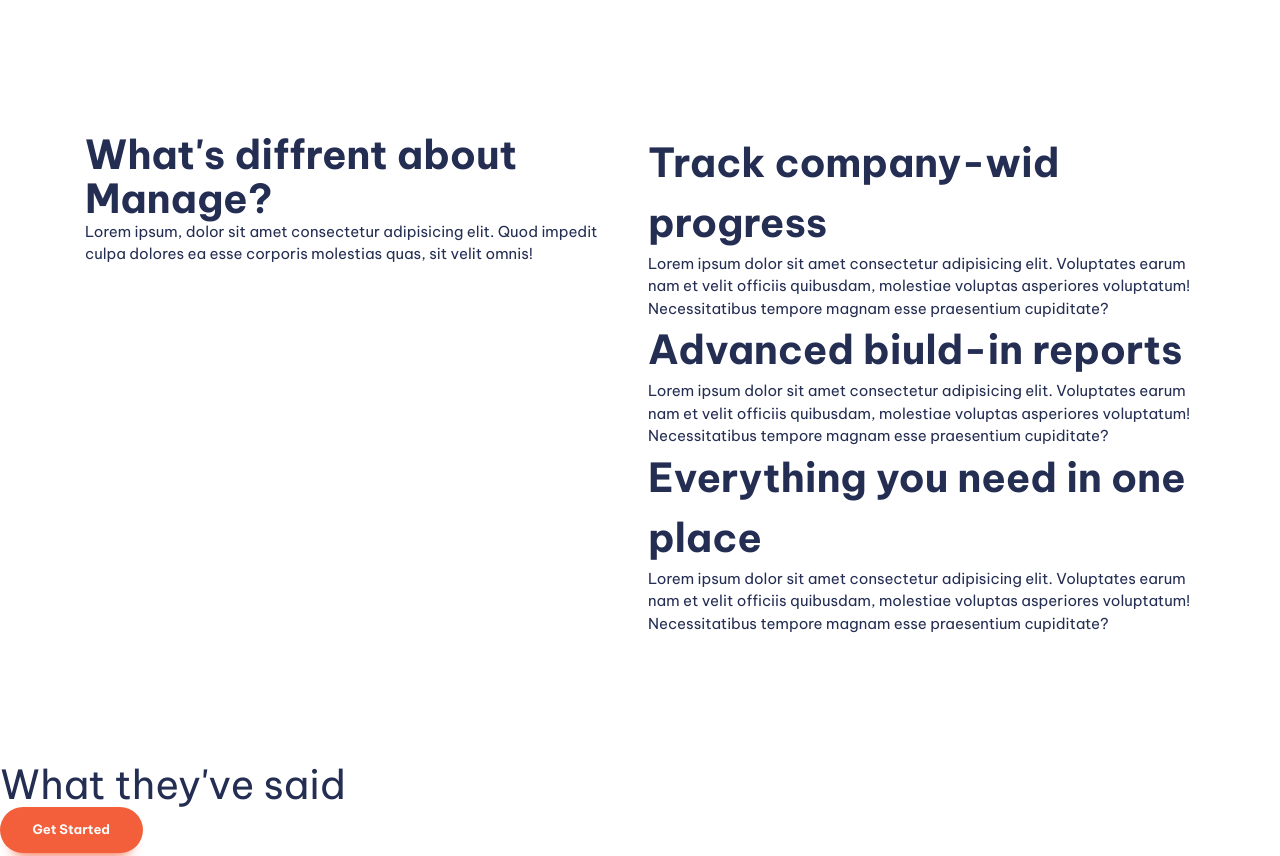
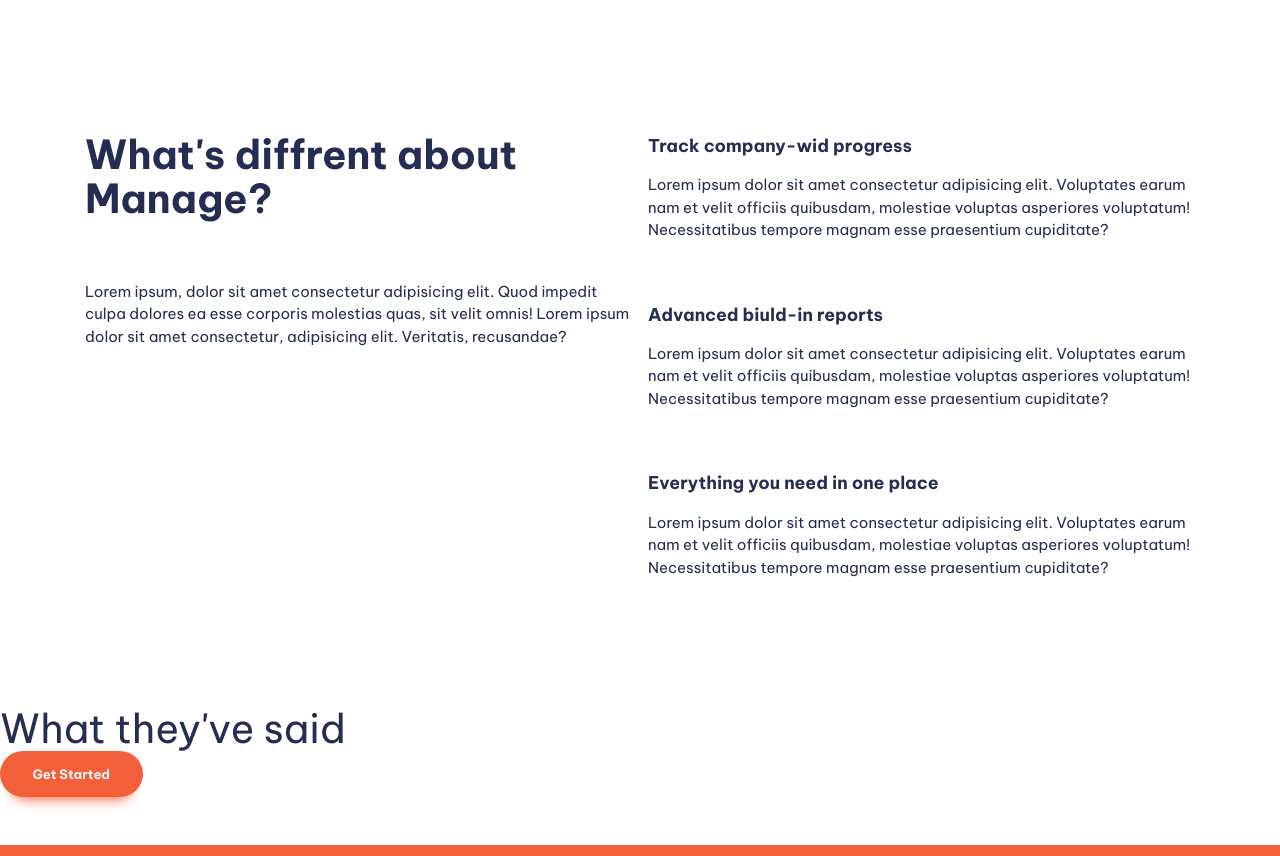
Before and after one commit to IliaAhd/frontendmentor-manage-landing-page, a website built with Vite: page index.html in a window 1280 px wide. Shown: the part 680-1536 px from the top of the page. Built offline with nearby package versions, Linux system fonts and the light colour scheme.

Commit message:
added some styles

```diff
--- a/index.html
+++ b/index.html
@@ -40,11 +40,11 @@
 
     <!-- Main section -->
     <main>
-      <!-- Main's first section -->
+      <!-- first section -->
       <section class="padding-block-900">
         <div class="container">
           <div class="even-cols">
-            <div>
+            <div class="flow">
               <h1 class="fs-primary-heading fw-bold">Bring everyone together to build better products.</h1>
               <p>Lorem, ipsum dolor sit amet consectetur adipisicing elit. Quidem dignissimos minus assumenda neque velit molestiae aliquam sequi quia cupiditate animi!</p>
               <button class="button">Get Started</button>
@@ -55,39 +55,45 @@
           </div>
         </div>
       </section>
-      <!-- Main's second section -->
+      <!-- second section -->
       <section class="padding-block-900">
         <div class="container">
           <div class="even-cols">
-            <div>
+            <div class="flow">
               <h2 class="fs-secondary-heading fw-bold fw-bold">What's diffrent about Manage?</h2>
-              <p>Lorem ipsum, dolor sit amet consectetur adipisicing elit. Quod impedit culpa dolores ea esse corporis molestias quas, sit velit omnis!</p>
+              <p>Lorem ipsum, dolor sit amet consectetur adipisicing elit. Quod impedit culpa dolores ea esse corporis molestias quas, sit velit omnis! Lorem ipsum dolor sit amet consectetur, adipisicing elit. Veritatis, recusandae?</p>
             </div>
             <div>
-              <ul role="list" class="numbered-items">
+              <ul role="list" class="numbered-items flow">
                 <li>
+                  <div class="flow" style="--flow-spacer: 1em;">
                     <h3 class="fs-600 fw-bold">
                       Track company-wid progress
                     </h3>
                     <p>
                       Lorem ipsum dolor sit amet consectetur adipisicing elit. Voluptates earum nam et velit officiis quibusdam, molestiae voluptas asperiores voluptatum! Necessitatibus tempore magnam esse praesentium cupiditate?
                     </p>
+                  </div>
                 </li>
                 <li>
+                  <div class="flow" style="--flow-spacer: 1em;">
                    <h3 class="fs-600 fw-bold">
                      Advanced biuld-in reports
                    </h3>
                     <p>
                      Lorem ipsum dolor sit amet consectetur adipisicing elit. Voluptates earum nam et velit officiis quibusdam, molestiae voluptas asperiores voluptatum! Necessitatibus tempore magnam esse praesentium cupiditate?
                    </p>
+                  </div>
                 </li>
                 <li>
+                  <div class="flow" style="--flow-spacer: 1em;">
                     <h3 class="fs-600 fw-bold">
                      Everything you need in one place
                    </h3>
                     <p>
                       Lorem ipsum dolor sit amet consectetur adipisicing elit. Voluptates earum nam et velit officiis quibusdam, molestiae voluptas asperiores voluptatum! Necessitatibus tempore magnam esse praesentium cupiditate?
                     </p>
+                  </div>
                 </li>
               </ul>
             </div>
--- a/style.css
+++ b/style.css
@@ -102,7 +102,7 @@ select {
   --fs-600: 1rem;
   --fs-700: 1.875rem;
   --fs-800: 2.5rem;
-  --fs-900: 2.5rem;
+  --fs-900: 3rem;
 
   --fs-body: var(--fs-400);
   --fs-primary-heading: var(--fs-800);
@@ -123,8 +123,8 @@ select {
 
 @media (min-width: 50em) {
   :root {
-    --fs-600: 2.5rem;
-    --fs-700: 3.5rem;
+    --fs-600: 1.1rem;
+    --fs-700: 2rem;
 
     --fs-primary-heading: var(--fs-900);
     --fs-secondary-heading: var(--fs-800);
@@ -132,8 +132,6 @@ select {
     --fs-nav: var(--fs-300);
   }
 }
-
-
 
 /* general styles */
 
@@ -218,7 +216,7 @@ body {
   }
 
   .primary-header[data-overlay]::before {
-    content: '';
+    content: "";
     position: fixed;
     inset: 0;
     background: linear-gradient(rgb(0 0 0 / 0), rgb(0 0 0 / 0.8));
@@ -232,7 +230,7 @@ body {
   }
 
   .mobile-nav-button {
-    display: block!important;
+    display: block !important;
   }
 }
 
@@ -265,9 +263,34 @@ height: 1px !important;
   padding: 0 !important;
   margin: -1px !important;
   overflow: hidden !important;
-clip: rect(0,0,0,0) !important;
+  clip: rect(0, 0, 0, 0) !important;
   white-space: nowrap !important;
   border: 0 !important;
+}
+
+.container {
+  --max-width: 1110px;
+  --padding: 1rem;
+
+  width: min(var(--max-width), 100% - var(--padding) * 2);
+  margin-inline: auto;
+}
+
+/*this select everything except first thing */
+.flow > * + * {
+  margin-top: var(--flow-spacer, 4em);
+}
+
+.even-cols {
+  display: grid;
+  gap: 1rem;
+}
+
+@media (min-width: 50em) {
+  .even-cols {
+    grid-auto-flow: column;
+    grid-auto-columns: 1fr;
+  }
 }
 
 /* text colors */
@@ -363,23 +386,3 @@ border: 0 !important;
     display: inline-flex;
   }
 }
-
-.container {
-  --max-width: 1110px;
-  --padding: 1rem;
-
-  width: min(var(--max-width), 100% - var(--padding) * 2);
-  margin-inline: auto;
-}
-
-.even-cols {
-  display: grid;
-  gap: 1rem;
-}
-
-@media (min-width: 50em) {
-  .even-cols {
-    grid-auto-flow: column;
-    grid-auto-columns: 1fr;
-  }
-}
```
Lines whose indentation alone changed are shown as unchanged.
